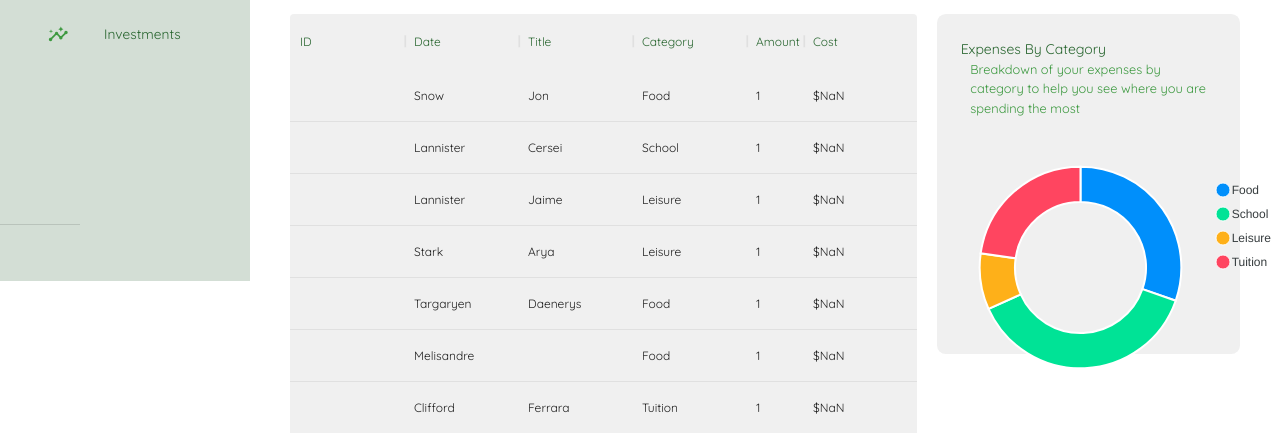
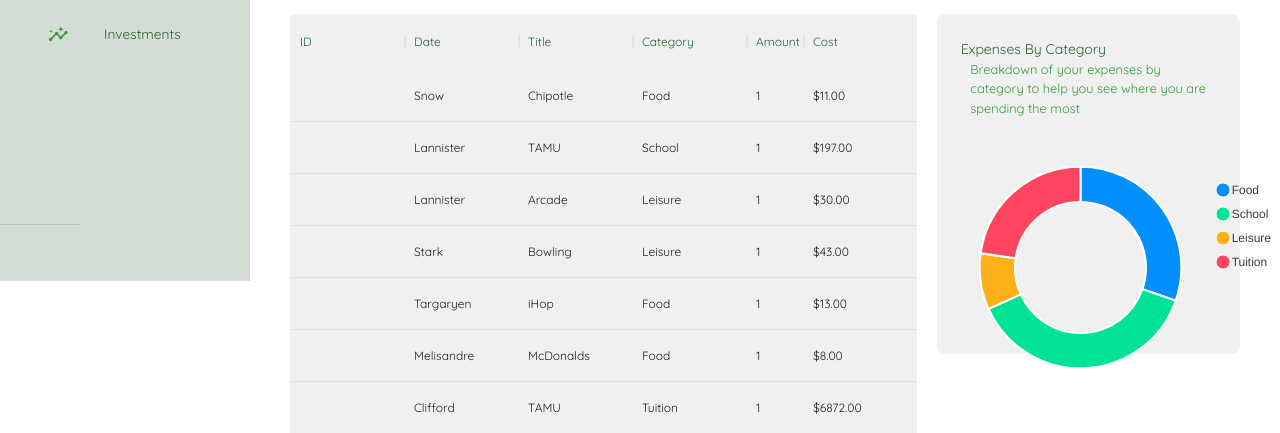
Before and after one commit to Kevtom2003/Smart_Save2, a React (Create React App) app in the folder client/: page /dashboard in a window 1280 px wide. Shown: the part 519-952 px from the top of the page. Built offline with nearby package versions, Linux system fonts and the light colour scheme; no server answers.

Commit message:
titleTable

```diff
--- a/client/src/scenes/dashboard/index.jsx
+++ b/client/src/scenes/dashboard/index.jsx
@@ -43,15 +43,15 @@ const Dashboard = () => {
 
 
   const test_rows = [
-    { id: 1, date: 'Snow', title: 'Jon', category: 'Food', amount: 1 },
-    { id: 2, date: 'Lannister', title: 'Cersei', category: 'School', amount: 1 },
-    { id: 3, date: 'Lannister', title: 'Jaime', category: 'Leisure', amount: 1  },
-    { id: 4, date: 'Stark', title: 'Arya', category: 'Leisure', amount: 1  },
-    { id: 5, date: 'Targaryen', title: 'Daenerys', category: 'Food', amount: 1  },
-    { id: 6, date: 'Melisandre', title: null, category: 'Food', amount: 1  },
-    { id: 7, date: 'Clifford', title: 'Ferrara', category: 'Tuition', amount: 1  },
-    { id: 8, date: 'Frances', title: 'Rossini', category: 'Leisure', amount: 1  },
-    { id: 9, date: 'Roxie', title: 'Harvey', category: 'Food', amount: 1  },
+    { id: 1, date: 'Snow', title: 'Chipotle', category: 'Food', amount: 1, cost:11},
+    { id: 2, date: 'Lannister', title: 'TAMU', category: 'School', amount: 1, cost:197},
+    { id: 3, date: 'Lannister', title: 'Arcade', category: 'Leisure', amount: 1, cost: 30  },
+    { id: 4, date: 'Stark', title: 'Bowling', category: 'Leisure', amount: 1, cost:43  },
+    { id: 5, date: 'Targaryen', title: 'iHop', category: 'Food', amount: 1, cost:13  },
+    { id: 6, date: 'Melisandre', title: 'McDonalds', category: 'Food', amount: 1, cost:8 },
+    { id: 7, date: 'Clifford', title: 'TAMU', category: 'Tuition', amount: 1,cost:6872  },
+    { id: 8, date: 'Frances', title: 'V-Bucks', category: 'Leisure', amount: 1, cost:17  },
+    { id: 9, date: 'Roxie', title: 'McDonalds', category: 'Food', amount: 1,cost:15  },
   ];
 
 
```
